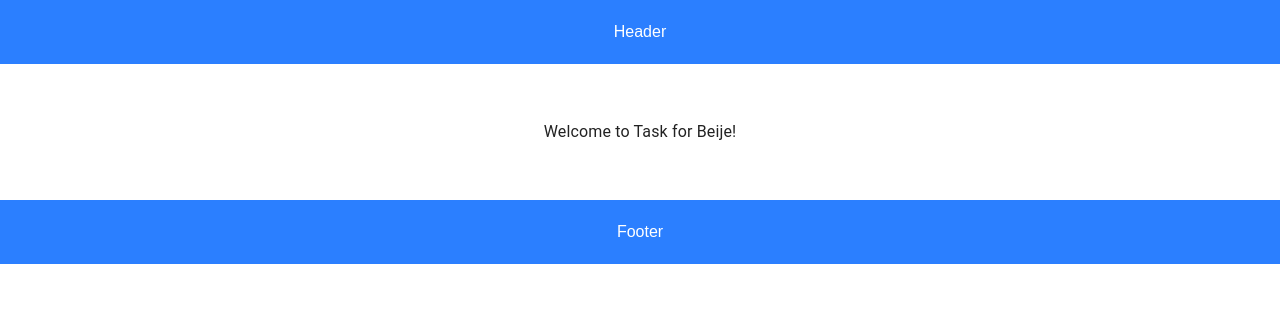
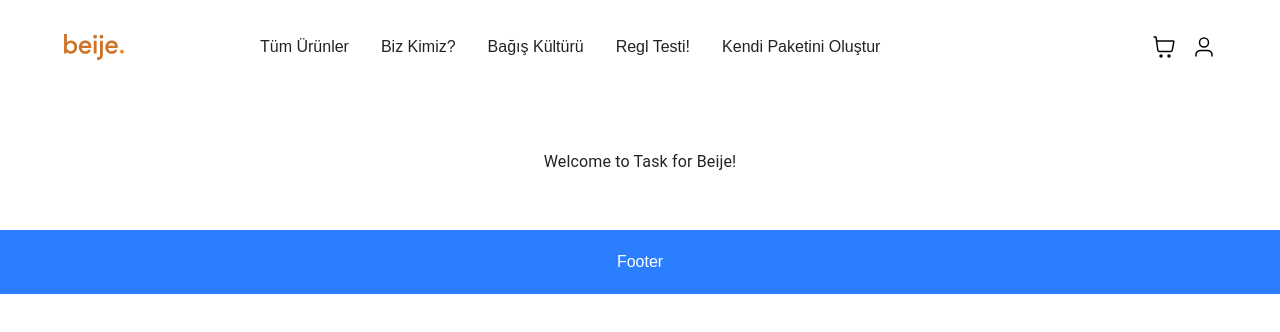
Before and after one commit to MohammadSalim13/beije, a Next.js app: page / in a window 1280 px wide. Shown: the top 332 px of the page. Built offline with nearby package versions, Linux system fonts and the light colour scheme; no server answers.

Commit message:
chore(TFB-2): add nav items

```diff
--- a/src/@utilities/localization.ts
+++ b/src/@utilities/localization.ts
@@ -1,5 +1,7 @@
 export const localization = {
   beije: 'Beije',
+  user: 'kullanıcı',
+  shoopingCart: 'alışveriş sepeti',
   menuItems: {
     allProducts: 'Tüm Ürünler',
     aboutUs: 'Biz Kimiz?',
--- /dev/null
+++ b/src/@utilities/routes.ts
@@ -0,0 +1,5 @@
+export const PRODUCTS = '/products';
+export const ABOUT = '/about';
+export const DONATION_CULTURE = '/donation-culture';
+export const PERIOD_TEST = '/period-test';
+export const CREATE_YOUR_OWN_PACKAGE = '/create-your-own-package';
--- /dev/null
+++ b/src/components/layout/@helpers/constants.ts
@@ -0,0 +1,18 @@
+import { localization } from '@/@utilities/localization';
+import {
+  ABOUT,
+  CREATE_YOUR_OWN_PACKAGE,
+  DONATION_CULTURE,
+  PERIOD_TEST,
+  PRODUCTS,
+} from '@/@utilities/routes';
+
+const { menuItems } = localization;
+
+export const HEADER_NAV_ITEMS = [
+  { label: menuItems.allProducts, link: PRODUCTS },
+  { label: menuItems.aboutUs, link: ABOUT },
+  { label: menuItems.donationCulture, link: DONATION_CULTURE },
+  { label: menuItems.periodTest, link: PERIOD_TEST },
+  { label: menuItems.createYourOwnPackage, link: CREATE_YOUR_OWN_PACKAGE },
+];
--- a/src/components/layout/header/index.tsx
+++ b/src/components/layout/header/index.tsx
@@ -1,7 +1,19 @@
 import { Box } from '@mui/material';
+
+import Logo from '@/components/layout/header/logo';
+import Navbar from '@/components/layout/header/nav';
+import Profile from '@/components/layout/header/profile';
 
 export default function Header() {
   return (
-    <Box className='flex h-16 items-center justify-center bg-blue-500 text-white'>Header</Box>
+    <Box className='relative flex h-[94px] items-center justify-center'>
+      <Box className='mx-4 flex w-full max-w-[1152px] items-center justify-between'>
+        <Box className='flex items-center gap-6'>
+          <Logo />
+          <Navbar />
+        </Box>
+        <Profile />
+      </Box>
+    </Box>
   );
 }
--- a/src/components/layout/header/nav/index.tsx
+++ b/src/components/layout/header/nav/index.tsx
@@ -0,0 +1,14 @@
+import { Box } from '@mui/material';
+
+import { HEADER_NAV_ITEMS } from '@/components/layout/@helpers/constants';
+import Item from '@/components/layout/header/nav/item';
+
+export default function Nav() {
+  return (
+    <Box className='flex w-fit items-center justify-center gap-8'>
+      {HEADER_NAV_ITEMS.map((item) => (
+        <Item key={item.label} {...item} />
+      ))}
+    </Box>
+  );
+}
--- /dev/null
+++ b/src/components/layout/header/nav/item/index.tsx
@@ -0,0 +1,14 @@
+import { Box } from '@mui/material';
+import Link from 'next/link';
+
+import Props from '@/components/layout/header/nav/item/type';
+
+export default function Item({ label, link }: Props) {
+  return (
+    <Box className='flex h-11 items-center'>
+      <Link href={link} className='hover:underline'>
+        {label}
+      </Link>
+    </Box>
+  );
+}
--- /dev/null
+++ b/src/components/layout/header/nav/item/type.ts
@@ -0,0 +1,6 @@
+type Props = {
+  label: string;
+  link: string;
+};
+
+export default Props;
--- a/src/components/layout/header/profile/index.tsx
+++ b/src/components/layout/header/profile/index.tsx
@@ -0,0 +1,16 @@
+import { Box } from '@mui/material';
+import Image from 'next/image';
+
+import { localization } from '@/@utilities/localization';
+
+import shoppingCart from '~/icon/cart-button.svg';
+import user from '~/icon/user.svg';
+
+export default function Profile() {
+  return (
+    <Box className='flex items-center gap-4'>
+      <Image src={shoppingCart} alt={localization.shoopingCart} width={24} height={24} />
+      <Image src={user} alt={localization.user} width={24} height={24} />
+    </Box>
+  );
+}
--- a/src/store/services/user/api.ts
+++ b/src/store/services/user/api.ts
@@ -1,5 +1,5 @@
+import { GET_USER_PROFILE, POST_USER_SIGN_IN } from '@/store/services/api-routes';
 import { baseApi } from '@/store/services/baseApi';
-import { GET_USER_PROFILE, POST_USER_SIGN_IN } from '@/store/services/routes';
 import { SignInBody, User } from '@/store/services/user/type';
 
 import { CredentialModel } from '@/models/credential.model';
```
Also changed, not shown: public/icon/cart-button.svg (added), public/icon/user.svg (added), src/store/services/api-routes.ts (renamed from src/store/services/routes.ts).
